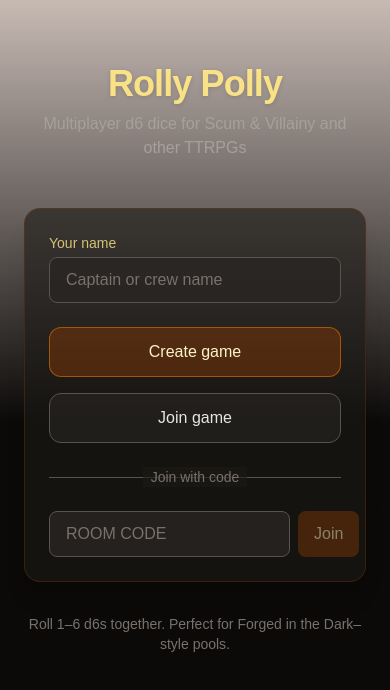
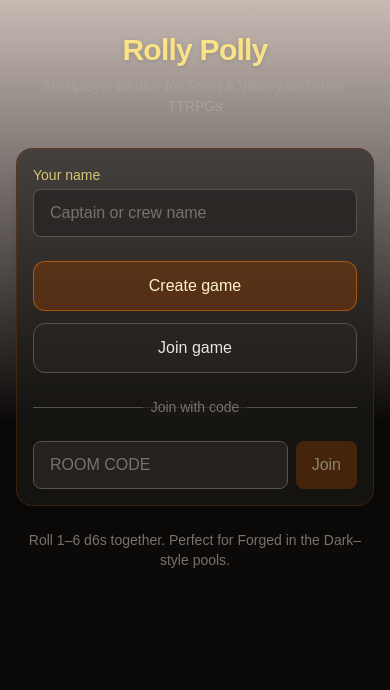
Before and after one commit to kyaustad/rolly-polly, a Next.js app: page / in a window 390 px wide. Shown: the top 690 px of the page. Built offline with nearby package versions, Linux system fonts and the light colour scheme.

Commit message:
Mobile responsiveness and timestamps

```diff
--- a/src/app/layout.tsx
+++ b/src/app/layout.tsx
@@ -17,6 +17,12 @@ export const metadata: Metadata = {
   description: "Shared d6 dice rolls for Scum & Villainy and other Forged-in-the-Dark games",
 };
 
+export const viewport = {
+  width: "device-width",
+  initialScale: 1,
+  maximumScale: 5,
+};
+
 export default function RootLayout({
   children,
 }: Readonly<{
--- a/src/app/page.tsx
+++ b/src/app/page.tsx
@@ -60,17 +60,17 @@ export default function Home() {
 
   return (
     <div className="min-h-screen bg-linear-to-b from-amber-950/30 via-stone-950 to-stone-950 text-stone-100">
-      <div className="mx-auto max-w-lg px-6 py-16">
-        <header className="text-center mb-12">
-          <h1 className="text-4xl font-bold tracking-tight text-amber-200/95 drop-shadow-sm">
+      <div className="mx-auto max-w-lg px-4 py-8 sm:px-6 sm:py-16">
+        <header className="text-center mb-8 sm:mb-12">
+          <h1 className="text-3xl font-bold tracking-tight text-amber-200/95 drop-shadow-sm sm:text-4xl">
             Rolly Polly
           </h1>
-          <p className="mt-2 text-stone-400">
+          <p className="mt-2 text-sm text-stone-400 sm:text-base">
             Multiplayer d6 dice for Scum & Villainy and other TTRPGs
           </p>
         </header>
 
-        <div className="space-y-6 rounded-2xl border border-amber-900/40 bg-stone-900/60 p-6 shadow-xl">
+        <div className="space-y-6 rounded-2xl border border-amber-900/40 bg-stone-900/60 p-4 shadow-xl sm:p-6">
           <div>
             <label className="block text-sm font-medium text-amber-200/80 mb-1">
               Your name
@@ -80,16 +80,16 @@ export default function Home() {
               value={playerName}
               onChange={(e) => setPlayerName(e.target.value)}
               placeholder="Captain or crew name"
-              className="w-full rounded-lg border border-stone-600 bg-stone-800/80 px-4 py-2.5 text-stone-100 placeholder-stone-500 focus:border-amber-500 focus:outline-none focus:ring-1 focus:ring-amber-500"
+              className="min-h-[48px] w-full touch-manipulation rounded-lg border border-stone-600 bg-stone-800/80 px-4 py-2.5 text-base text-stone-100 placeholder-stone-500 focus:border-amber-500 focus:outline-none focus:ring-1 focus:ring-amber-500 sm:min-h-0"
             />
           </div>
 
-          <div className="grid gap-4 sm:grid-cols-2">
+          <div className="grid gap-3 sm:grid-cols-2 sm:gap-4">
             <button
               type="button"
               onClick={handleCreate}
               disabled={creating}
-              className="rounded-xl border border-amber-600/60 bg-amber-800/40 px-4 py-3 font-medium text-amber-100 transition hover:bg-amber-700/50 disabled:opacity-60"
+              className="min-h-[48px] touch-manipulation rounded-xl border border-amber-600/60 bg-amber-800/40 px-4 py-3 font-medium text-amber-100 transition active:bg-amber-700/50 hover:bg-amber-700/50 disabled:opacity-60 sm:min-h-0"
             >
               {creating ? "Creating…" : "Create game"}
             </button>
@@ -97,7 +97,7 @@ export default function Home() {
               type="button"
               onClick={handleJoin}
               disabled={joining}
-              className="rounded-xl border border-stone-600 bg-stone-800/60 px-4 py-3 font-medium text-stone-200 transition hover:bg-stone-700/60 disabled:opacity-60"
+              className="min-h-[48px] touch-manipulation rounded-xl border border-stone-600 bg-stone-800/60 px-4 py-3 font-medium text-stone-200 transition active:bg-stone-700/60 hover:bg-stone-700/60 disabled:opacity-60 sm:min-h-0"
             >
               {joining ? "Joining…" : "Join game"}
             </button>
@@ -119,13 +119,13 @@ export default function Home() {
               onChange={(e) => setJoinCode(e.target.value.toUpperCase())}
               placeholder="Room code"
               maxLength={6}
-              className="flex-1 rounded-lg border border-stone-600 bg-stone-800/80 px-4 py-2.5 text-stone-100 placeholder-stone-500 focus:border-amber-500 focus:outline-none focus:ring-1 focus:ring-amber-500 uppercase"
+              className="min-h-[48px] flex-1 touch-manipulation rounded-lg border border-stone-600 bg-stone-800/80 px-4 py-2.5 text-base text-stone-100 placeholder-stone-500 focus:border-amber-500 focus:outline-none focus:ring-1 focus:ring-amber-500 uppercase sm:min-h-0"
             />
             <button
               type="button"
               onClick={handleJoin}
               disabled={joining || !joinCode.trim()}
-              className="rounded-lg bg-amber-700/60 px-4 py-2.5 font-medium text-amber-100 hover:bg-amber-600/60 disabled:opacity-50"
+              className="min-h-[48px] touch-manipulation shrink-0 rounded-lg bg-amber-700/60 px-4 py-2.5 font-medium text-amber-100 active:bg-amber-600/60 hover:bg-amber-600/60 disabled:opacity-50 sm:min-h-0"
             >
               Join
             </button>
@@ -138,7 +138,7 @@ export default function Home() {
           )}
         </div>
 
-        <p className="mt-8 text-center text-sm text-stone-500">
+        <p className="mt-6 text-center text-sm text-stone-500 sm:mt-8">
           Roll 1–6 d6s together. Perfect for Forged in the Dark–style pools.
         </p>
       </div>
--- a/src/components/dice/DiceScene.tsx
+++ b/src/components/dice/DiceScene.tsx
@@ -143,7 +143,7 @@ function DiceTableFallback() {
 export function DiceScene(props: DiceSceneProps) {
   return (
     <div
-      className="relative w-full min-h-[400px] rounded-xl overflow-hidden bg-zinc-900"
+      className="relative w-full min-h-[280px] rounded-xl overflow-hidden bg-zinc-900 sm:min-h-[360px] lg:min-h-[400px]"
       style={{ aspectRatio: "4/3" }}
     >
       <Canvas
```
Also changed, not shown: src/app/room/[code]/page.tsx (+36 -29 lines).
